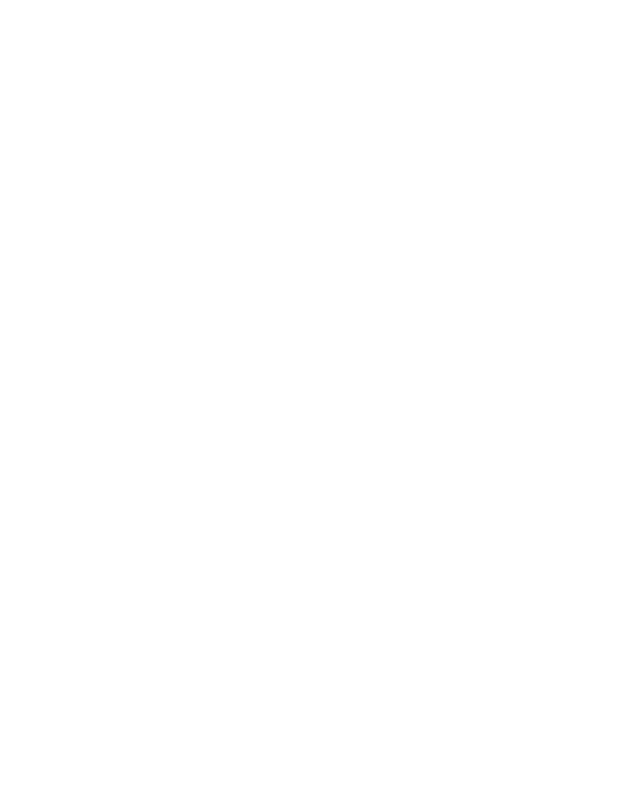
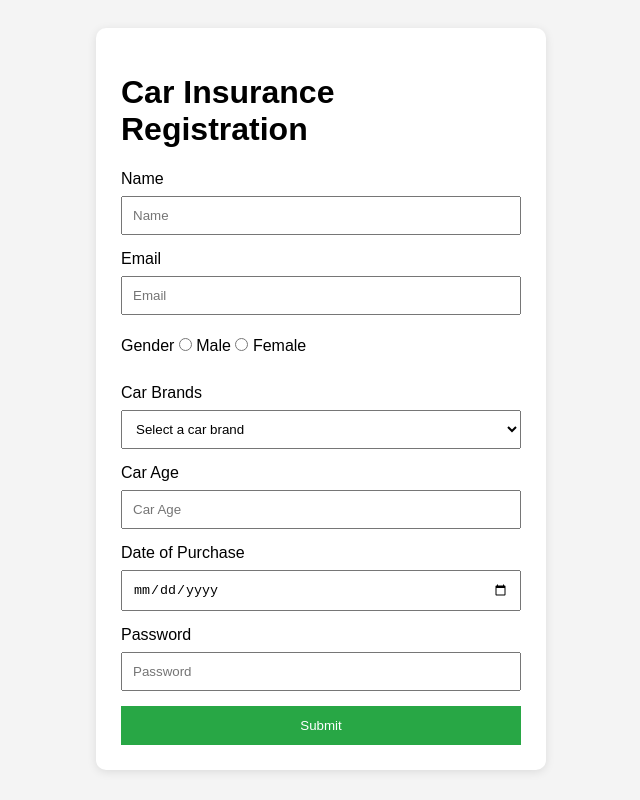
Before and after one commit to acciojob/car-insurance-form-Vishwajeet-Gupta-001, a website: page main.html in a window 1280 px wide. Shown: the whole page, without its empty margins (319-959 px from the left). Drawn offline with Linux system fonts and the light colour scheme.

Commit message:
created a submission

```diff
--- a/main.html
+++ b/main.html
@@ -3,11 +3,137 @@
 <html>
 
 <head>
+	<meta charset="UTF-8">
+    <meta name="viewport" content="width=device-width, initial-scale=1.0">
+    <title>Car Insurance Registration Form</title>
+
+    <style>
+        body {
+            font-family: Arial, sans-serif;
+            background-color: #f4f4f4;
+            padding: 20px;
+        }
+
+        form {
+            max-width: 400px;
+            margin: auto;
+            padding: 25px;
+            background-color: white;
+            border-radius: 10px;
+            box-shadow: 0 2px 10px rgba(0, 0, 0, 0.1);
+        }
+
+        input, select {
+            width: 100%;
+            padding: 10px;
+            margin: 8px 0 15px;
+            box-sizing: border-box;
+        }
+
+        input[type="radio"] {
+            width: auto;
+        }
+
+        button {
+            width: 100%;
+            padding: 12px;
+            background-color: #28a745;
+            color: white;
+            border: none;
+            cursor: pointer;
+        }
+    </style>
 	<link rel="stylesheet" href="styles.css">
 </head>
 
 <body>
 	<!-- the entire body must be written by student -->
+
+	<form method="POST">
+
+        <h1>Car Insurance Registration</h1>
+
+        <!-- Name -->
+        <label for="name">Name</label>
+        <input
+            type="text"
+            id="name"
+            placeholder="Name"
+            required
+        >
+
+        <!-- Email -->
+        <label for="email">Email</label>
+        <input
+            type="email"
+            id="email"
+            placeholder="Email"
+            required
+        >
+
+        <!-- Gender -->
+        <label>Gender</label>
+
+        <input
+            type="radio"
+            id="male"
+            name="gender"
+            value="Male"
+            required
+        >
+        <label for="male">Male</label>
+
+        <input
+            type="radio"
+            id="female"
+            name="gender"
+            value="Female"
+            required
+        >
+        <label for="female">Female</label>
+
+        <br><br>
+
+        <!-- Car Brands -->
+        <label for="cars">Car Brands</label>
+        <select id="cars">
+            <option value="">Select a car brand</option>
+            <option value="BMW">BMW</option>
+            <option value="Audi">Audi</option>
+            <option value="Mercedez">Mercedez</option>
+        </select>
+
+        <!-- Car Age -->
+        <label for="carage">Car Age</label>
+        <input
+            type="number"
+            id="carage"
+            placeholder="Car Age"
+            required
+        >
+
+        <!-- Date of Purchase -->
+        <label for="dop">Date of Purchase</label>
+        <input
+            type="date"
+            id="dop"
+            required
+        >
+
+        <!-- Password -->
+        <label for="password">Password</label>
+        <input
+            type="password"
+            id="password"
+            placeholder="Password"
+            required
+        >
+
+        <!-- Submit Button -->
+        <button type="submit">Submit</button>
+
+    </form>
+
     <script type="text/javascript" src="./script.js">
 </script>
 
```
